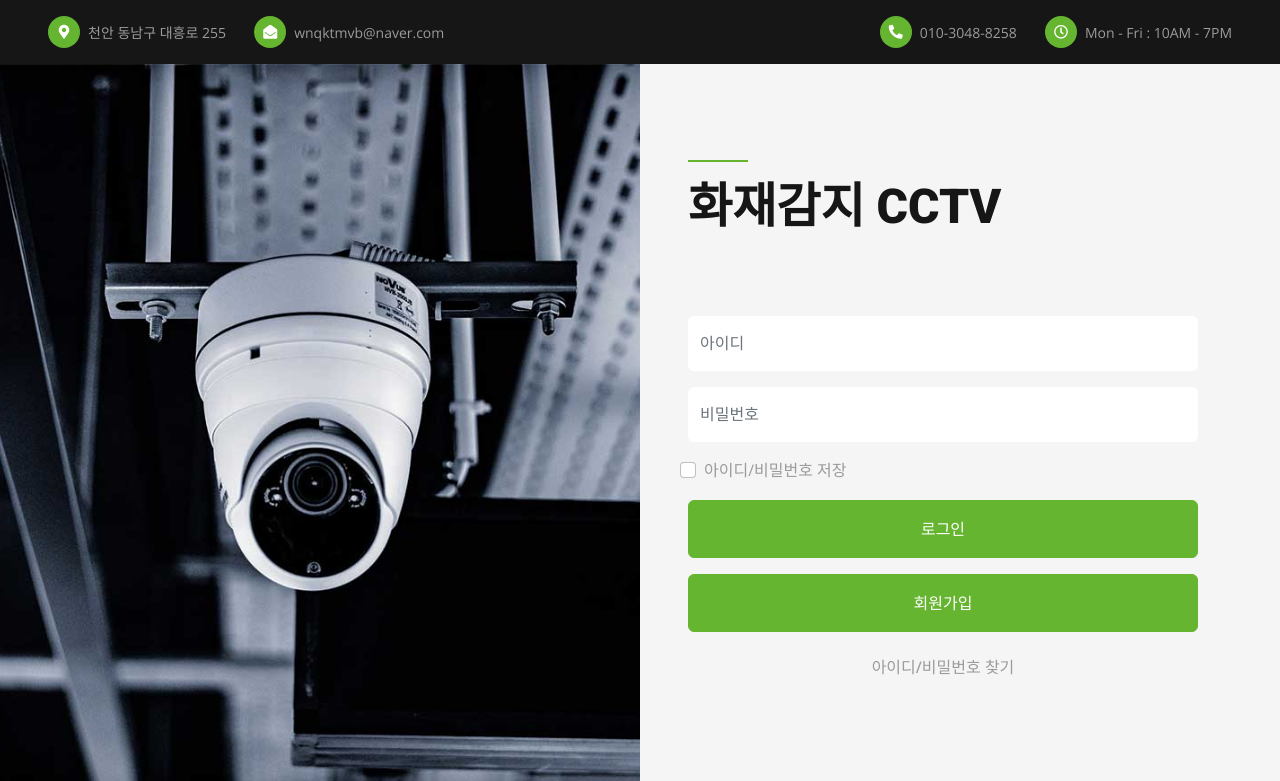
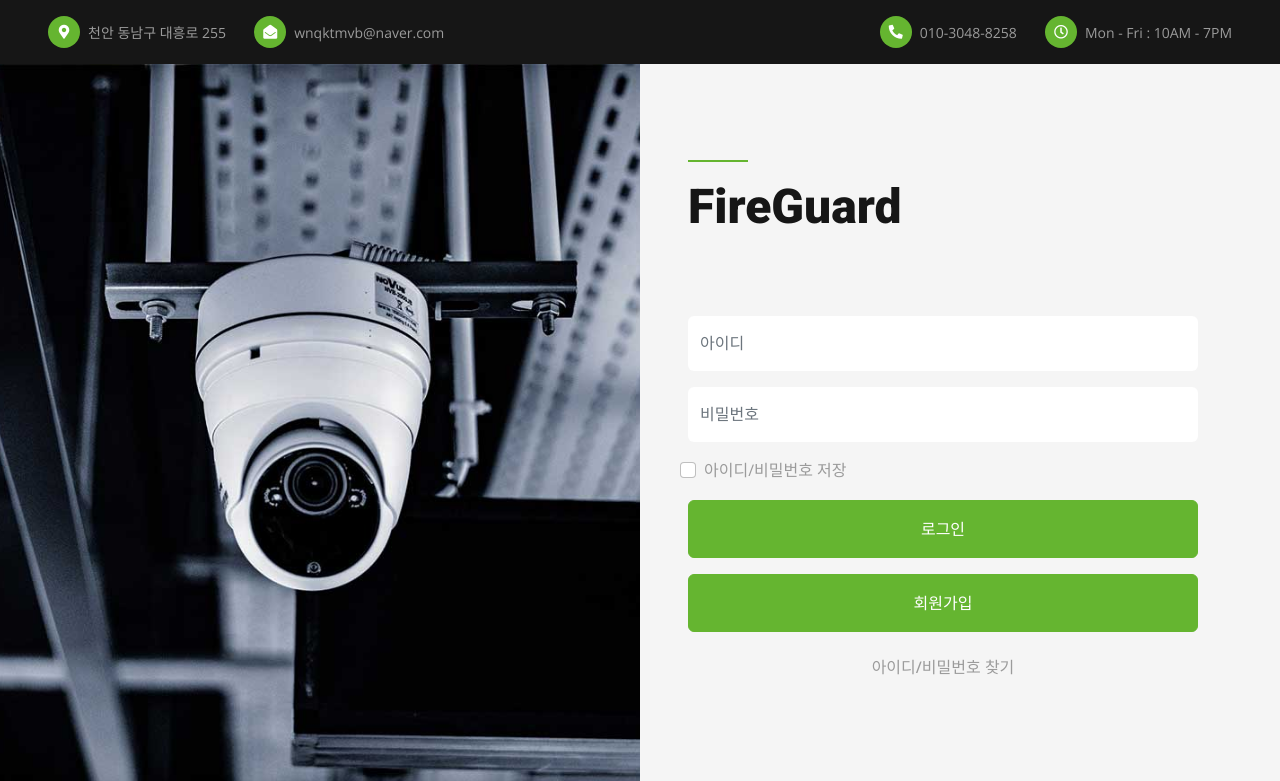
Before and after one commit to gusvy09/moble3team, a Flask app: template server/templates/main.html in a window 1280 px wide. Shown: the top 781 px of the page. Run offline with Flask 3, Linux system fonts and the light colour scheme; the template is opened without the code that fills it, so the values that code supplies are empty; some libraries are stand-ins or nearby versions.

Commit message:
Update main.html

```diff
--- a/server/templates/main.html
+++ b/server/templates/main.html
@@ -3,7 +3,7 @@
 
 <head>
     <meta charset="utf-8">
-    <title>화재감지 CCTV</title>
+    <title>FireGuard</title>
     <meta content="width=device-width, initial-scale=1.0" name="viewport">
     <meta content="" name="keywords">
     <meta content="" name="description">
@@ -77,7 +77,7 @@
                 <div class="col-lg-6 quote-text py-5 wow fadeIn" data-wow-delay="0.5s">
                     <div class="p-lg-5 pe-lg-0">
                         <div class="bg-primary mb-3" style="width: 60px; height: 2px;"></div>
-                        <h1 class="display-5 mb-5">화재감지 CCTV</h1>
+                        <h1 class="display-5 mb-5">FireGuard</h1>
                         <p class="mb-4 pb-2"></p>
                         <form>
                             <div class="row g-3">
```
